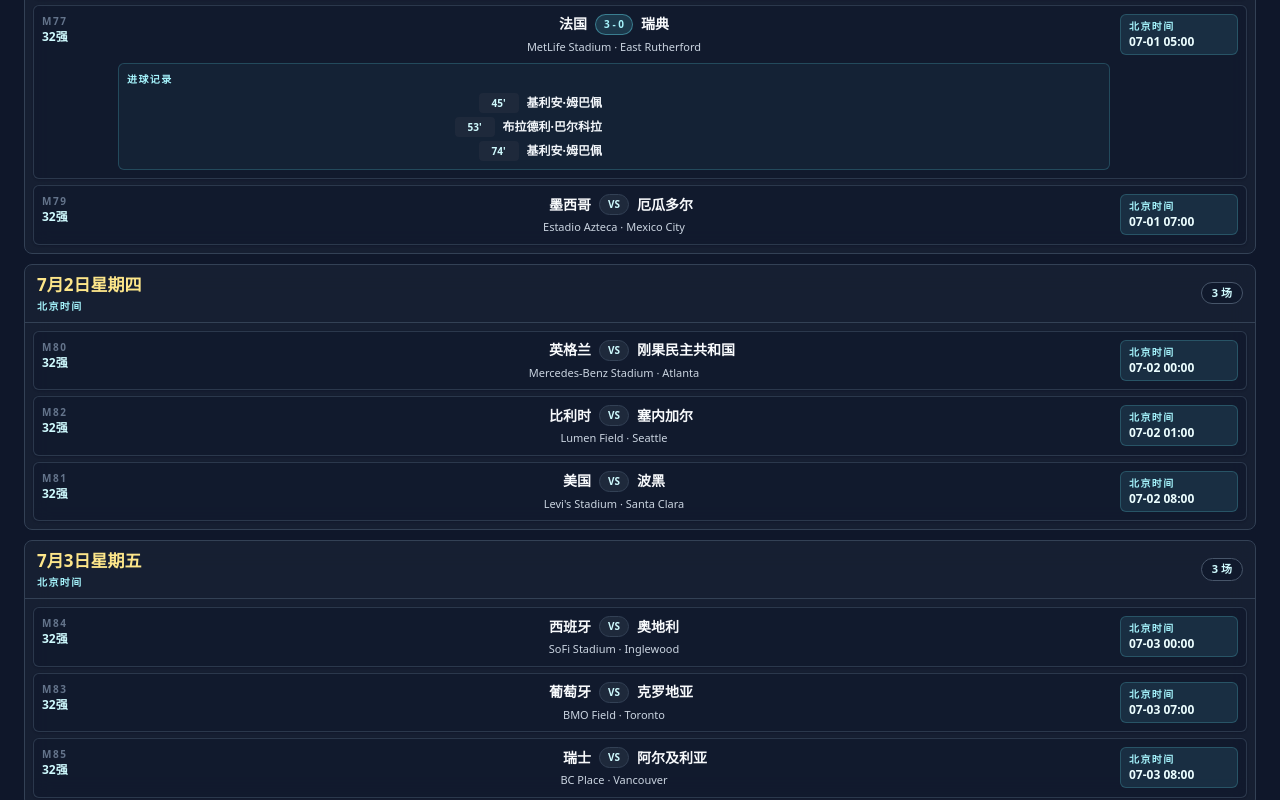
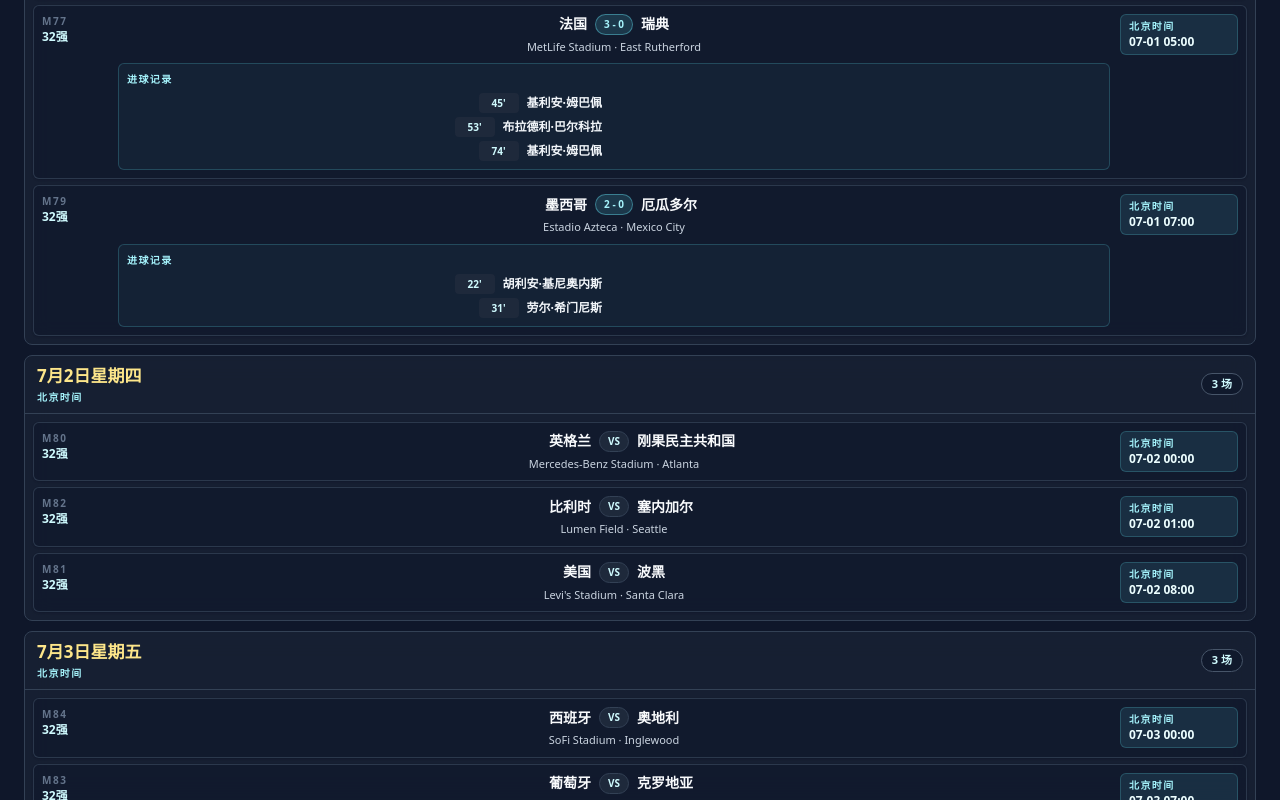
Before and after one commit to huayu2025ai-sketch/world-cup-26, a Next.js app: page /schedule in a window 1280 px wide. Shown: the part 1203-2003 px from the top of the page. Built offline with nearby package versions, Linux system fonts and the light colour scheme.

Commit message:
Update Mexico knockout result

```diff
--- a/constants/scheduleData.ts
+++ b/constants/scheduleData.ts
@@ -419,7 +419,10 @@ const matchInputs: ScheduleMatchInput[] = [
     { player: "阿马德·迪亚洛", team: "科特迪瓦", minute: "74'", type: "goal" },
     { player: "埃尔林·哈兰德", team: "挪威", minute: "86'", type: "goal" },
   ] },
-  { id: 79, stage: "32强", date: "2026-06-30", etTime: "19:00", home: "墨西哥", away: "厄瓜多尔", venue: "Estadio Azteca", city: "Mexico City" },
+  { id: 79, stage: "32强", date: "2026-06-30", etTime: "19:00", home: "墨西哥", away: "厄瓜多尔", venue: "Estadio Azteca", city: "Mexico City", homeScore: 2, awayScore: 0, goalScorers: [
+    { player: "胡利安·基尼奥内斯", team: "墨西哥", minute: "22'", type: "goal" },
+    { player: "劳尔·希门尼斯", team: "墨西哥", minute: "31'", type: "goal" }
+  ] },
   { id: 80, stage: "32强", date: "2026-07-01", etTime: "12:00", home: "英格兰", away: "刚果民主共和国", venue: "Mercedes-Benz Stadium", city: "Atlanta" },
   { id: 81, stage: "32强", date: "2026-07-01", etTime: "20:00", home: "美国", away: "波黑", venue: "Levi's Stadium", city: "Santa Clara" },
   { id: 82, stage: "32强", date: "2026-07-01", etTime: "13:00", home: "比利时", away: "塞内加尔", venue: "Lumen Field", city: "Seattle" },
--- a/constants/tournamentStats.ts
+++ b/constants/tournamentStats.ts
@@ -23,7 +23,7 @@ export const goalsRanking: PlayerStat[] = [
   { rank: 12, player: "伊斯梅拉·萨尔", chineseName: "伊斯梅拉·萨尔", team: "塞内加尔", teamCode: "SEN", value: 3, matches: 2 },
   { rank: 13, player: "凯·哈弗茨", chineseName: "凯·哈弗茨", team: "德国", teamCode: "GER", value: 3, matches: 2 },
   { rank: 14, player: "科迪·加克波", chineseName: "科迪·加克波", team: "荷兰", teamCode: "NED", value: 3, matches: 2 },
-  { rank: 15, player: "胡利安·基尼奥内斯", chineseName: "胡利安·基尼奥内斯", team: "墨西哥", teamCode: "MEX", value: 2, matches: 2 },
+  { rank: 15, player: "胡利安·基尼奥内斯", chineseName: "胡利安·基尼奥内斯", team: "墨西哥", teamCode: "MEX", value: 3, matches: 3 },
   { rank: 16, player: "赛尔·拉林", chineseName: "赛尔·拉林", team: "加拿大", teamCode: "CAN", value: 2, matches: 2 },
   { rank: 17, player: "福拉林·巴洛贡", chineseName: "福拉林·巴洛贡", team: "美国", teamCode: "USA", value: 2, matches: 1 },
   { rank: 18, player: "镰田大地", chineseName: "镰田大地", team: "日本", teamCode: "JPN", value: 2, matches: 2 },
@@ -49,7 +49,7 @@ export const goalsRanking: PlayerStat[] = [
   { rank: 38, player: "里亚德·马赫雷斯", chineseName: "里亚德·马赫雷斯", team: "阿尔及利亚", teamCode: "ALG", value: 2, matches: 1 },
   { rank: 39, player: "阿马德·迪亚洛", chineseName: "阿马德·迪亚洛", team: "科特迪瓦", teamCode: "CIV", value: 2, matches: 2 },
   { rank: 40, player: "布拉德利·巴尔科拉", chineseName: "布拉德利·巴尔科拉", team: "法国", teamCode: "FRA", value: 2, matches: 2 },
-  { rank: 41, player: "劳尔·希门尼斯", chineseName: "劳尔·希门尼斯", team: "墨西哥", teamCode: "MEX", value: 1, matches: 1 },
+  { rank: 41, player: "劳尔·希门尼斯", chineseName: "劳尔·希门尼斯", team: "墨西哥", teamCode: "MEX", value: 2, matches: 2 },
   { rank: 42, player: "黄仁范", chineseName: "黄仁范", team: "韩国", teamCode: "KOR", value: 1, matches: 1 },
   { rank: 43, player: "拉迪斯拉夫·克雷伊奇", chineseName: "拉迪斯拉夫·克雷伊奇", team: "捷克", teamCode: "CZE", value: 1, matches: 1 },
   { rank: 44, player: "吴贤揆", chineseName: "吴贤揆", team: "韩国", teamCode: "KOR", value: 1, matches: 1 },
@@ -230,6 +230,6 @@ export const assistsRanking: PlayerStat[] = [
 
 
 export const statsNotice = {
-  title: "法国 3-0 瑞典",
-  body: "已按最新完赛比赛补入法国 3-0 瑞典，并同步更新进球榜。"
+  title: "墨西哥 2-0 厄瓜多尔",
+  body: "已按最新完赛比赛补入墨西哥 2-0 厄瓜多尔，并同步更新进球榜。"
 };
--- a/constants/worldcupData.ts
+++ b/constants/worldcupData.ts
@@ -41,6 +41,18 @@ export type GroupOverviewUpdate = {
 };
 
 export const groupOverviewUpdates: GroupOverviewUpdate[] = [
+  {
+    updatedAt: "2026-07-01T10:45:16+08:00",
+    updatedAtLabel: "北京时间 2026年7月1日 10:45",
+    title: "墨西哥 32 强赛果更新",
+    summary: "本次按北京时间 2026-07-01 10:45 复核并补入第 79 场终场结果：墨西哥 2-0 厄瓜多尔；本次未改动其余已完赛或未开赛比赛。",
+    changes: [
+      "赛程第 79 场补入墨西哥 2-0 厄瓜多尔：胡利安·基尼奥内斯 22'，劳尔·希门尼斯 31'。",
+      "墨西哥晋级 16 强，厄瓜多尔止步 32 强。",
+      "进球榜同步将胡利安·基尼奥内斯更新为 3 球、劳尔·希门尼斯更新为 2 球；助攻榜未见可靠来源明确确认的新助攻。",
+      "其余已完赛比赛和积分榜本次无变化。"
+    ]
+  },
   {
     updatedAt: "2026-07-01T03:03:36+08:00",
     updatedAtLabel: "北京时间 2026年7月1日 03:03",
```
